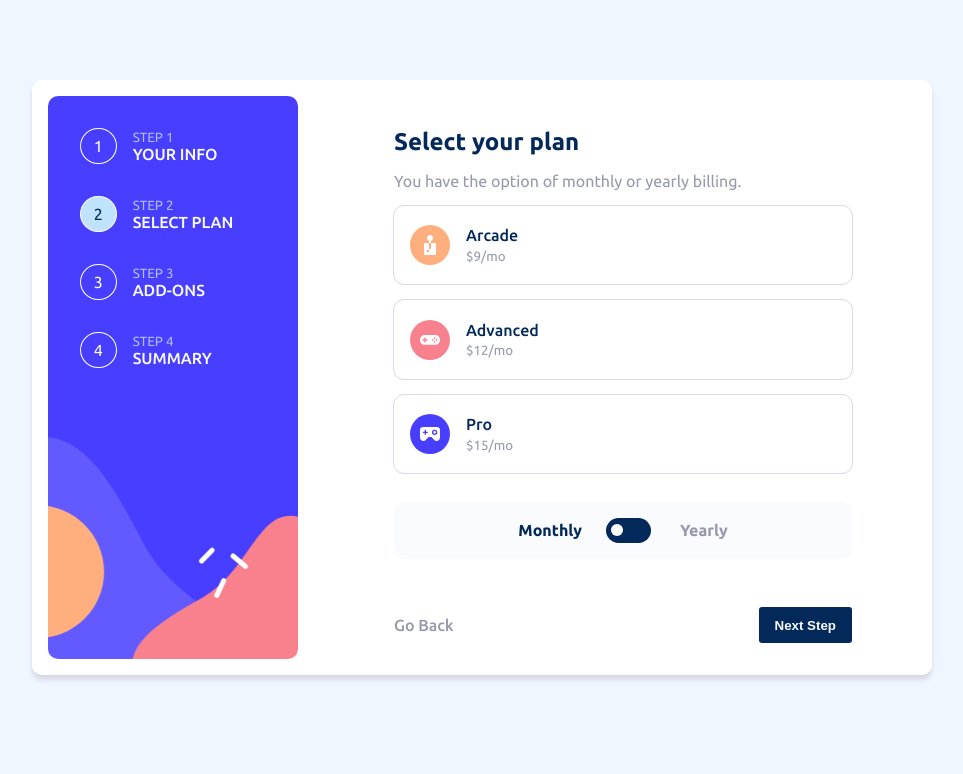
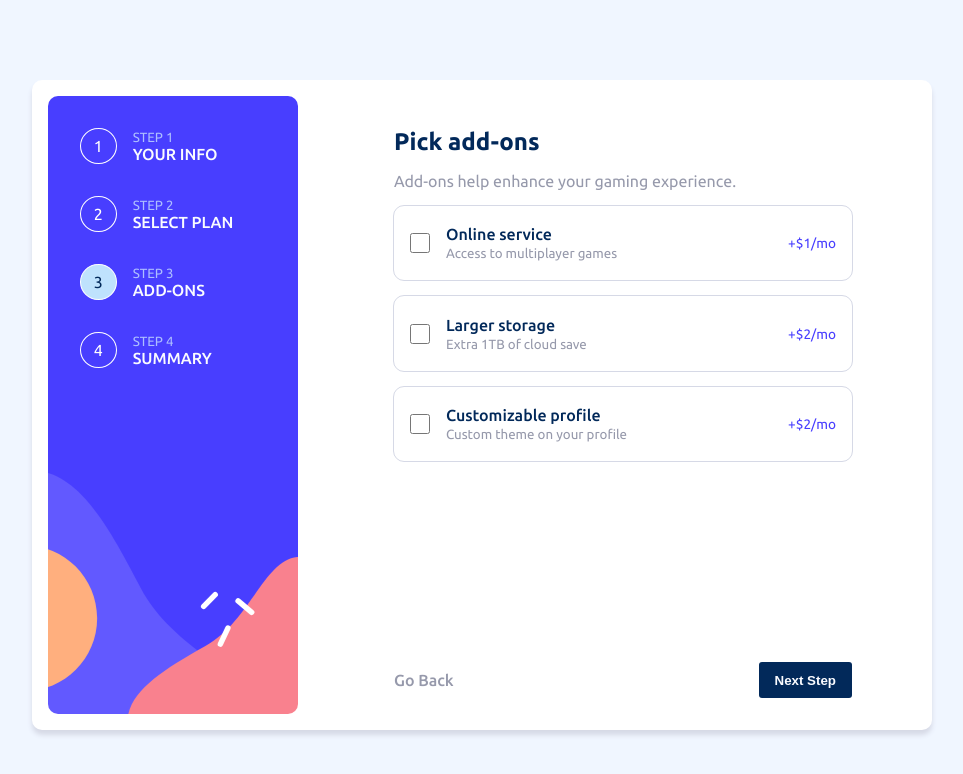
Before and after one commit to rowleks/fe-multi-step-form, a React (Vite) app: page / in a window 1280 px wide. Shown: the top 774 px of the page, without its empty margins (158-1121 px from the left). Built offline with nearby package versions, Linux system fonts and the light colour scheme.

Commit message:
completed step-3

```diff
--- a/src/App.scss
+++ b/src/App.scss
@@ -18,12 +18,14 @@ main {
 
     }
 
+    div.steps-container {
+
+    }
+
     div.form-container {
         padding: 1rem;
 
         @include sm { padding: 0;}
-    }
-
 
         section.step {
             display: flex;
@@ -38,12 +40,12 @@ main {
 
             @include sm {
                 position: static;
+                height: 550px;
                 box-shadow: none;
                 padding-inline: 1rem;
             }
         }
-
-
+    }
 
     .right {
 
@@ -54,9 +56,6 @@ main {
         @include sm {
             padding: 0rem 3rem;
         }
-
-
-
     }
 
 
--- a/src/App.tsx
+++ b/src/App.tsx
@@ -1,6 +1,7 @@
 import './App.scss'
 // import Step1 from './components/forms/step-1/Step1'
-import Step2 from './components/forms/step-2/Step2'
+// import Step2 from './components/forms/step-2/Step2'
+import Step3 from './components/forms/step-3/Step3'
 import Sidebar from './components/sidebar/Sidebar'
 
 function App() {
@@ -12,7 +13,7 @@ function App() {
     </section>
 
     <section className='right'>
-      <Step2 />
+     <Step3 />
     </section>
 
   </main>
--- a/src/components/forms/step-3/Step3.tsx
+++ b/src/components/forms/step-3/Step3.tsx
@@ -0,0 +1,58 @@
+// import { useState } from "react";
+import Heading from "../heading/Heading";
+import "./step3.scss";
+import Nav from "../../nav/Nav";
+
+function Step3() {
+
+const h2 = "Pick add-ons";
+const p = "Add-ons help enhance your gaming experience.";
+    return (
+    <div className="steps-container">
+
+        <div className="form-container">
+
+            <section className="step">
+                <Heading heading={h2} text={p}/>
+
+                <form className="form3">
+
+                    <label htmlFor="service">
+                        <input type="checkbox" name="addOns" id="service" />
+                        <div>
+                            <h4>Online service</h4>
+                            <small>Access to multiplayer games</small>
+                        </div>
+                        <span>+$1/mo</span>
+                    </label>
+
+                    <label htmlFor="storage">
+                        <input type="checkbox" name="addOns" id="storage" />
+                        <div>
+                            <h4>Larger storage</h4>
+                            <small>Extra 1TB of cloud save</small>
+                        </div>
+                        <span>+$2/mo</span>
+                    </label>
+
+                    <label htmlFor="profile">
+                        <input type="checkbox" name="addOns" id="profile" />
+                        <div>
+                            <h4>Customizable profile</h4>
+                            <small>Custom theme on your profile</small>
+                        </div>
+                        <span>+$2/mo</span>
+                    </label>
+                </form>
+            </section>
+        </div>
+
+        <div> <Nav/> </div>
+
+
+
+    </div>
+  )
+}
+
+export default Step3
--- a/src/components/forms/step-3/step3.scss
+++ b/src/components/forms/step-3/step3.scss
@@ -0,0 +1,34 @@
+@use "../../../styles/variables.scss" as *;
+@use "../../../styles/mixins.scss" as *;
+form.form3 {
+    display: flex; flex-direction: column;
+    gap: 1rem;
+
+    label {
+        display: flex; align-items: center;
+        gap: 1rem; border-radius: 10px;
+        outline: 1px solid $light-gray;
+        padding: 1.2rem 1rem;
+
+        &:has(input:checked) {
+            outline: 2px solid $purplish-blue;
+            background-color: $alabaster;
+        }
+
+        input {
+            width: 20px; height: 20px;
+
+            &:checked { accent-color: $purplish-blue;}
+        }
+
+        div {
+            h4 { color: $marine-blue; font-weight: 500;}
+            small {color: $cool-gray;}
+        }
+
+        span {
+            margin-left: auto; color: $purplish-blue;
+            font-size: .85rem;
+        }
+    }
+}
--- a/src/components/sidebar/Sidebar.tsx
+++ b/src/components/sidebar/Sidebar.tsx
@@ -13,7 +13,7 @@ function Sidebar() {
       </div>
 
       <div className="step">
-        <span className="active">2</span>
+        <span className="">2</span>
         <div className="step-info">
           <small>STEP 2</small>
           <span>SELECT PLAN</span>
@@ -21,7 +21,7 @@ function Sidebar() {
 
       </div>
       <div className="step">
-        <span>3</span>
+        <span className="active">3</span>
         <div className="step-info">
           <small>STEP 3</small>
           <span>ADD-ONS</span>
```
Lines whose indentation alone changed are shown as unchanged.
